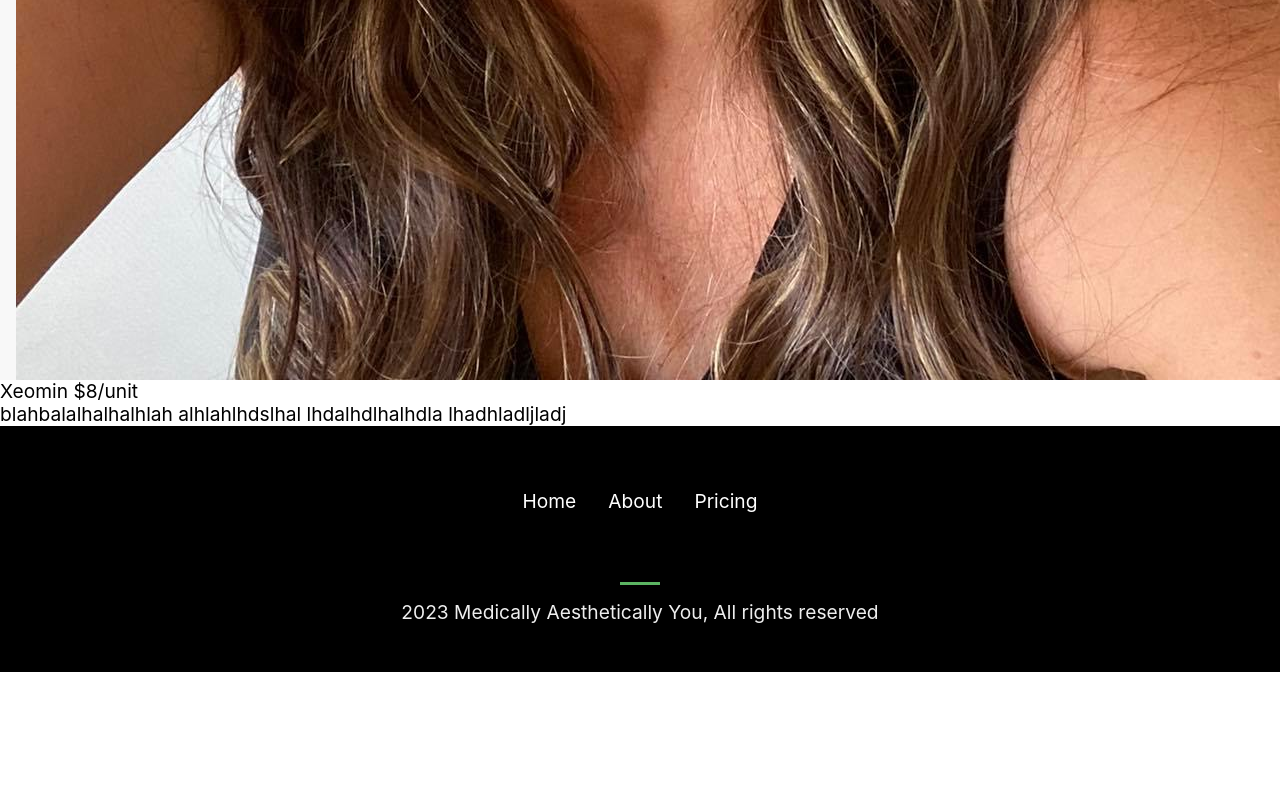
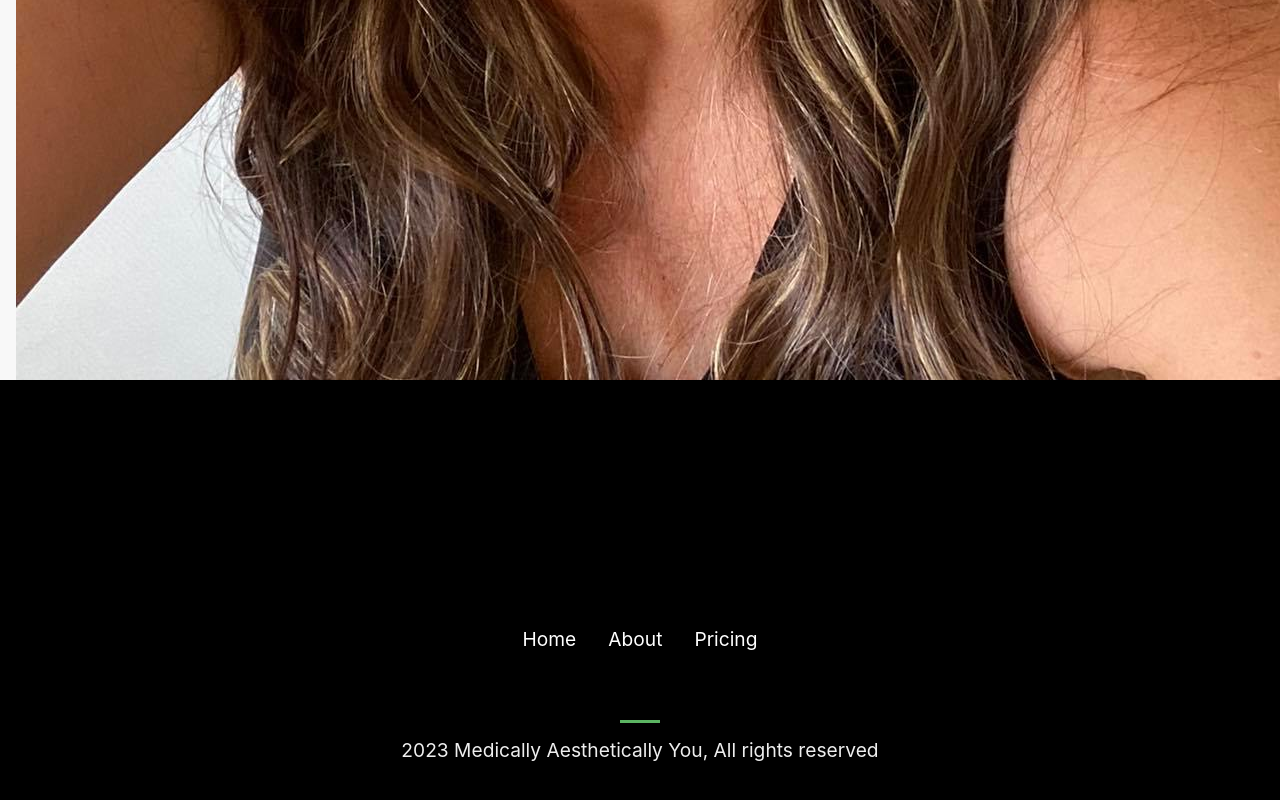
Before and after one commit to Laith1632/botox-react, a React (Create React App) app: page / in a window 1280 px wide. Shown: the part 1892-2692 px from the top of the page. Before the commit the page ends 2564 px from the top, so only its background shows below. Built offline with nearby package versions, Linux system fonts and the light colour scheme.

Commit message:
pricing page typed

```diff
--- a/src/components/Navbar.js
+++ b/src/components/Navbar.js
@@ -33,7 +33,7 @@ const closeMenu = () => setClick(false)
                         </li>
 
                         <li className='nav-item'>
-                            <a href='/'onClick={closeMenu}>Cost</a>
+                            <a href='/'onClick={closeMenu}>Pricing</a>
                         </li>
 
                     </ul>
--- a/src/components/Pricing.css
+++ b/src/components/Pricing.css
@@ -0,0 +1,3 @@
+.containerpricing{
+    background-color: black;
+}
--- a/src/components/Pricing.js
+++ b/src/components/Pricing.js
@@ -1,27 +1,28 @@
 import React from 'react'
+import './Pricing.css'
+
 
 const Pricing = () => {
   return (
     <div>
         <div>
-          <div>
-            <div className='container 1'>
-                <p>Xeomin $8/unit </p>
-                <p>blahbalalhalhalhlah alhlahlhdslhal lhdalhdlhalhdla lhadhladljladj</p>
+          <div className='containerpricing'>
+            <div className='container1'>
+             <p>Xeomin $8/unit </p>
+             <p>blahbalalhalhalhlah alhlahlhdslhal lhdalhdlhalhdla lhadhladljladj</p>
 
             </div>
-            <div className='container 2'>
-
-
+            <div className='container2'>
+             <p>Juvederm Ulta $520/ syringe</p>
+             <p> blah blah bnandkcknsdkacndsknckdsanc</p>
             </div>
-            <div className='container 3'>
-
-
+            <div className='container3'>
+             <p>Belotero Balance (lips) $335/syringe</p>
+             <p>andnacjncdjncjdsncjdsncjdsncdsjncdsjcnscn</p>
             </div>
-            <div className='container 4'>
-
-
-
+            <div className='container4'>
+             <p>Revanesse Versa $400/syringe</p>
+             <p> sjdfvnjdfnvjfdnvjvnfdjvnfdjvnfdjvnfdjnvjdfnvvdfdnjvnfdjvnfdjvn</p>
 
             </div>
           </div>
```
